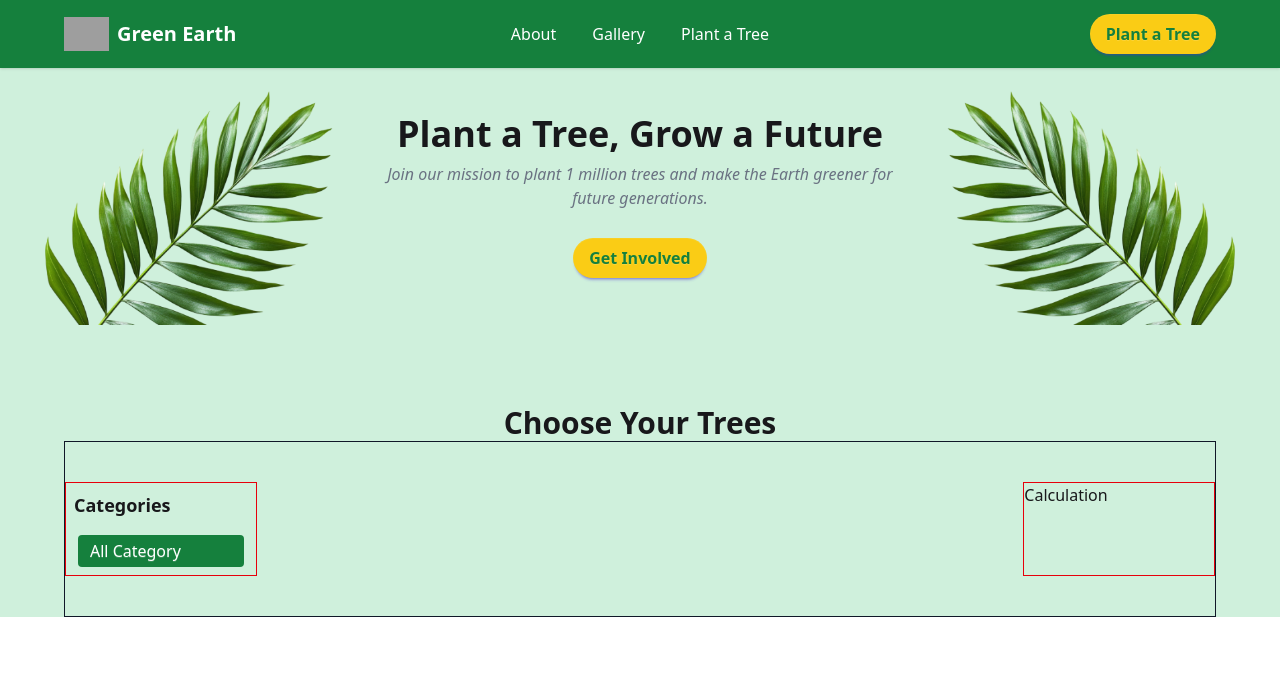
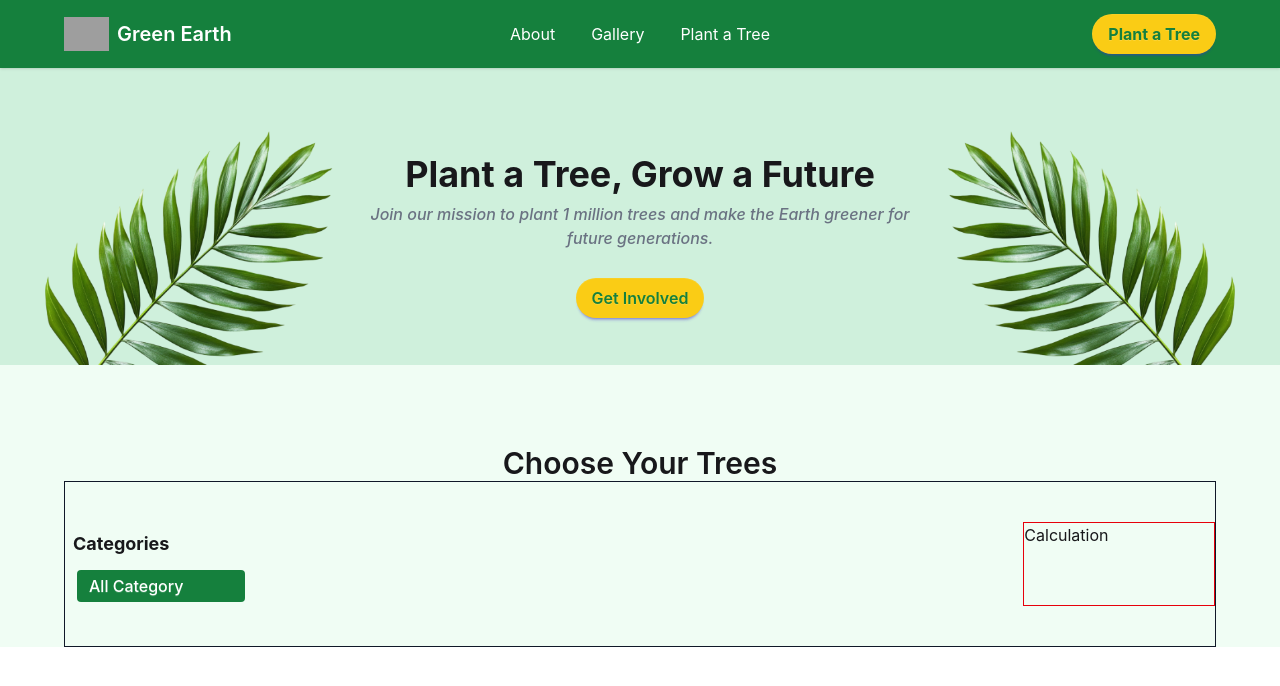
Before and after one commit to asm-saim/green-earth, a plain HTML site: page index.html in a window 1280 px wide. Drawn offline with nearby package versions, Linux system fonts and the light colour scheme; no server answers; grey boxes are pictures that could not be loaded.

Commit message:
few overall UI improved

```diff
--- a/index.html
+++ b/index.html
@@ -16,16 +16,12 @@
         integrity="sha512-2SwdPD6INVrV/lHTZbO2nodKhrnDdJK9/kg2XD1r9uGqPo1cUbujc+IYdlYdEErWNu69gVcYgdxlmVmzTWnetw=="
         crossorigin="anonymous" referrerpolicy="no-referrer" />
 
-    <style>
-        .active-category {
-            background-color: #15803D !important;
-            color: white !important;
-        }
-    </style>
+    <!-- style -->
+    <link rel="stylesheet" href="./style/style.css">
 
 </head>
 
-<body>
+<body class="font-inter">
     <!-- navbar -->
     <div class="navbar bg-base-100 shadow-sm px-16 bg-[#15803D]">
         <div class="navbar-start">
@@ -64,7 +60,7 @@
     </div>
 
     <!-- banner -->
-    <section class="bg-[#CFF0DC] flex flex-col md:flex-row items-center">
+    <section class="bg-[#cff0dc] flex flex-col md:flex-row items-center pt-10">
         <div class="w-4/12"><img src="./assets/hero-leaf1.png" alt=""></div>
 
         <div class="w-6/12 text-center space-y-2">
@@ -82,14 +78,14 @@
     </section>
 
     <!-- card section -->
-    <section class="bg-[#CFF0DC]">
-        <h1 class="text-center font-bold text-3xl pt-20 px-2">Choose Your Trees
+    <section class="bg-[#f0fdf4]">
+        <h1 class="text-center font-semibold  text-3xl pt-20 px-2">Choose Your Trees
         </h1>
         <div class="grid grid-cols-12 border border-gray-900 py-10 mx-16">
             <!-- Categories -->
-            <div id="categories" class="border border-red-600 col-span-2">
+            <div id="categories" class="col-span-2">
                 <h1 class="text-lg font-bold p-2">Categories</h1>
-                <div class="mx-3 my-2">
+                <div class="mx-3 my-1">
                     <button id="btn-category-all" onclick="loadAllCategory()" class="btn-category btn btn-sm w-full justify-start bg-transparent shadow-none border-none
         hover:bg-[#15803D] hover:text-white text-base font-medium">All Category</button>
                 </div>
--- a/js/index.js
+++ b/js/index.js
@@ -15,7 +15,7 @@ const loadCategory = (names) => {
         // console.log(name)
         const divForCategory = document.createElement("div")
         divForCategory.innerHTML = `
-        <div class="mx-3 my-2">
+        <div class="mx-3 my-1">
         <button onclick="loadCategoryCard(${name.id})" id="btn-category-${name.id}"
          class="btn-category btn btn-sm w-full justify-start bg-transparent shadow-none border-none
         hover:bg-[#15803D] hover:text-white text-base font-medium">${name.category_name}</button>
--- /dev/null
+++ b/style/style.css
@@ -0,0 +1,8 @@
+.font-inter {
+    font-family: "Inter", sans-serif;
+}
+
+.active-category {
+    background-color: #15803D !important;
+    color: white !important;
+}
```
